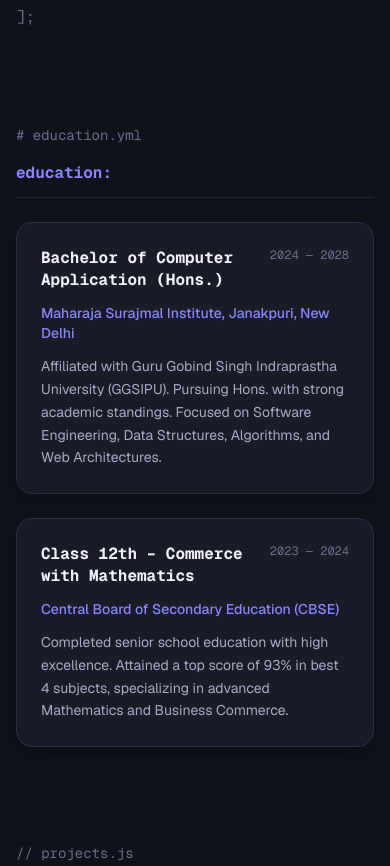
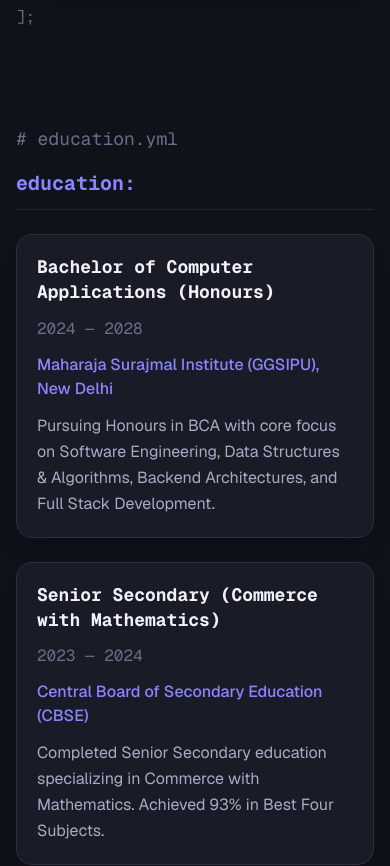
Before and after one commit to MayankJoshi540/personal-portfolio, a Next.js app: page / in a window 390 px wide. Shown: the part 3160-4026 px from the top of the page. Built offline with nearby package versions, Linux system fonts and the light colour scheme.

Commit message:
update: src/components/sections/Education.tsx

```diff
--- a/src/components/sections/Education.tsx
+++ b/src/components/sections/Education.tsx
@@ -1,41 +1,71 @@
 "use client";
 
+import { useRef } from "react";
+import { useGSAP } from "@gsap/react";
+import gsap from "gsap";
+import { ScrollTrigger } from "gsap/ScrollTrigger";
+
 export default function Education() {
+  const containerRef = useRef<HTMLElement>(null);
+
   const educations = [
     {
-      degree: "Bachelor of Computer Application (Hons.)",
+      degree: "Bachelor of Computer Applications (Honours)",
       date: "2024 — 2028",
-      school: "Maharaja Surajmal Institute, Janakpuri, New Delhi",
-      note: "Affiliated with Guru Gobind Singh Indraprastha University (GGSIPU). Pursuing Hons. with strong academic standings. Focused on Software Engineering, Data Structures, Algorithms, and Web Architectures."
+      school: "Maharaja Surajmal Institute (GGSIPU), New Delhi",
+      note: "Pursuing Honours in BCA with core focus on Software Engineering, Data Structures & Algorithms, Backend Architectures, and Full Stack Development."
     },
     {
-      degree: "Class 12th – Commerce with Mathematics",
+      degree: "Senior Secondary (Commerce with Mathematics)",
       date: "2023 — 2024",
       school: "Central Board of Secondary Education (CBSE)",
-      note: "Completed senior school education with high excellence. Attained a top score of 93% in best 4 subjects, specializing in advanced Mathematics and Business Commerce."
+      note: "Completed Senior Secondary education specializing in Commerce with Mathematics. Achieved 93% in Best Four Subjects."
     }
   ];
 
+  useGSAP(
+    () => {
+      gsap.registerPlugin(ScrollTrigger);
+
+      gsap.from(".gsap-edu-card", {
+        opacity: 0,
+        y: 25,
+        stagger: 0.15,
+        duration: 0.6,
+        ease: "power3.out",
+        clearProps: "all",
+        scrollTrigger: {
+          trigger: containerRef.current,
+          start: "top 95%",
+          once: true
+        }
+      });
+    },
+    { scope: containerRef }
+  );
+
   return (
-    <section id="education" className="scroll-mt-[60px] md:scroll-mt-[100px] mb-24">
-      <div className="font-mono text-sm text-text-dim mb-4 select-none"># education.yml</div>
+    <section ref={containerRef} id="education" className="scroll-mt-[60px] md:scroll-mt-[100px] mb-24 min-w-0">
+      <div className="font-mono text-lg text-text-dim mb-4 select-none"># education.yml</div>
 
-      <div className="font-mono text-base md:text-lg mb-6 border-b border-editor-border-soft pb-3">
+      <div className="font-mono text-xl mb-6 border-b border-editor-border-soft pb-3">
         <span className="text-accent-violet font-bold">education:</span>
       </div>
 
-      <div className="grid grid-cols-1 md:grid-cols-2 gap-6 my-6">
+      <div className="grid grid-cols-1 lg:grid-cols-2 gap-6 my-6 min-w-0">
         {educations.map((edu, idx) => (
           <div
             key={idx}
-            className="bg-editor-panel border border-editor-border rounded-2xl p-6 shadow-xl hover:border-accent-violet transition-all duration-200"
+            className="gsap-edu-card bg-editor-panel border border-editor-border rounded-2xl p-5 sm:p-7 shadow-xl hover:border-accent-violet transition-all duration-200 min-w-0 flex flex-col justify-between"
           >
-            <div className="flex justify-between items-start gap-4 mb-3">
-              <h3 className="font-mono font-bold text-text-high text-base leading-snug">{edu.degree}</h3>
-              <span className="font-mono text-xs text-text-dim whitespace-nowrap">{edu.date}</span>
+            <div>
+              <div className="flex justify-between items-start gap-3 mb-3 flex-wrap sm:flex-nowrap">
+                <h3 className="font-mono font-bold text-text-high text-lg sm:text-xl leading-snug break-words">{edu.degree}</h3>
+                <span className="font-mono text-base sm:text-lg text-text-dim whitespace-nowrap flex-shrink-0">{edu.date}</span>
+              </div>
+              <div className="text-accent-violet text-base sm:text-lg font-medium mb-3 break-words">{edu.school}</div>
             </div>
-            <div className="text-accent-violet text-sm font-medium mb-3">{edu.school}</div>
-            <p className="text-text-mid text-sm leading-relaxed">{edu.note}</p>
+            <p className="text-text-mid text-base sm:text-lg leading-relaxed break-words">{edu.note}</p>
           </div>
         ))}
       </div>
```
